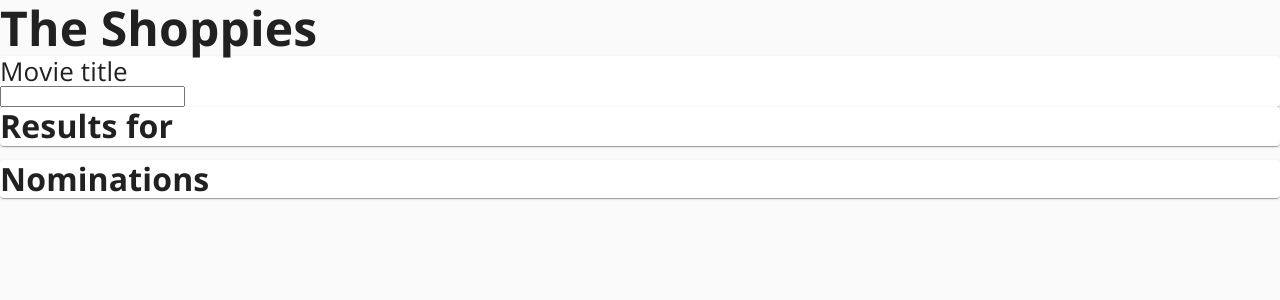
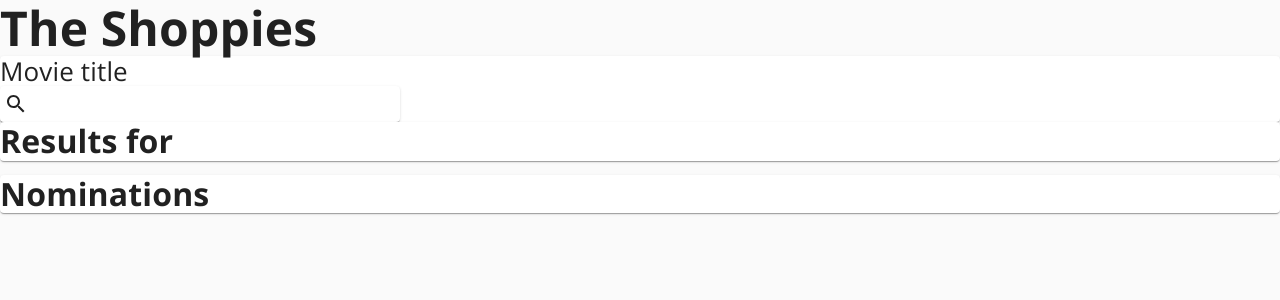
Before and after one commit to armiantos/shopify-frontend-intern, a React (Create React App) app: page / in a window 1280 px wide. Shown: the top 300 px of the page. Built offline with nearby package versions, Linux system fonts and the light colour scheme.

Commit message:
Customize SearchBar

```diff
--- a/src/components/SearchBar.tsx
+++ b/src/components/SearchBar.tsx
@@ -1,15 +1,36 @@
 import React, { useState } from 'react';
+import { makeStyles } from '@material-ui/core/styles';
+import Paper from '@material-ui/core/Paper';
+import InputBase from '@material-ui/core/InputBase';
+import SearchIcon from '@material-ui/icons/Search';
 
 type SearchProps = {
     onSearch: (searchTerm: string) => void;
 };
 
+const useStyles = makeStyles((theme) => ({
+    root: {
+        padding: '2px 4px',
+        display: 'flex',
+        alignItems: 'center',
+        width: 400,
+    },
+    input: {
+        marginLeft: theme.spacing(1),
+        flex: 1,
+    },
+}));
+
 export default function SearchBar({ onSearch }: SearchProps) {
     const [searchTerm, setSearchTerm] = useState('');
+    const classes = useStyles();
 
     return (
-        <div className="SearchBar">
-            <input
+        <Paper className={classes.root}>
+            <SearchIcon />
+            <InputBase
+                className={classes.input}
+                inputProps={{ 'aria-label': 'Search' }}
                 onChange={(e) => setSearchTerm(e.target.value)}
                 onKeyDown={(e) => {
                     if (e.key === 'Enter') {
@@ -17,6 +38,6 @@
                     }
                 }}
             />
-        </div>
+        </Paper>
     );
 }
```
